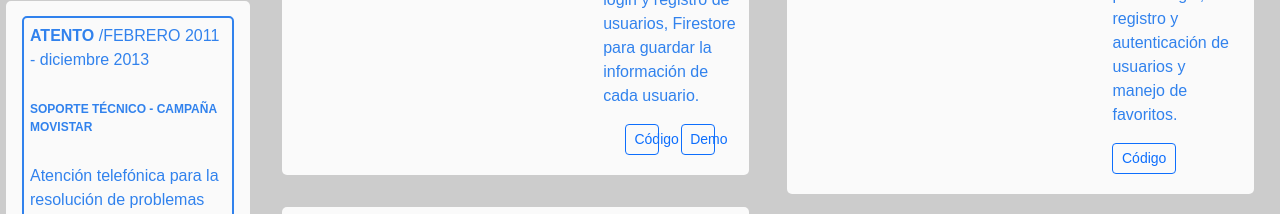
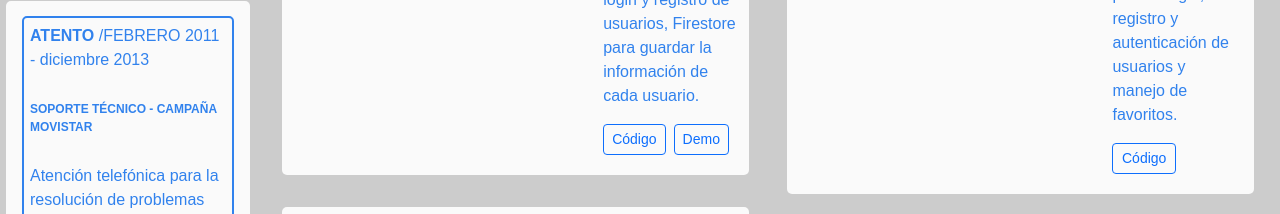
Before and after one commit to sebasvaldez/sebasvaldez.io, a plain HTML site: page index.html in a window 1280 px wide. Shown: the part 1380-1594 px from the top of the page. Drawn offline with nearby package versions, Linux system fonts and the light colour scheme.

Commit message:
Modificacion en los botos del proyecto crypto

```diff
--- a/index.html
+++ b/index.html
@@ -258,13 +258,13 @@
 
                   <a
                     target="_blank"
-                    class="btn btn-outline-primary btn-sm w-25"
+                    class="btn btn-outline-primary btn-sm w-50 me-2"
                     href="https://github.com/sebasvaldez/crypto-price-tracker"
                     >Código</a
                   >
                   <a
                     target="_blank"
-                    class="btn btn-outline-primary btn-sm w-25"
+                    class="btn btn-outline-primary btn-sm w-50 me-2"
                     href="https://crypto-web-virid.vercel.app/"
                     >Demo</a
                   >
```
